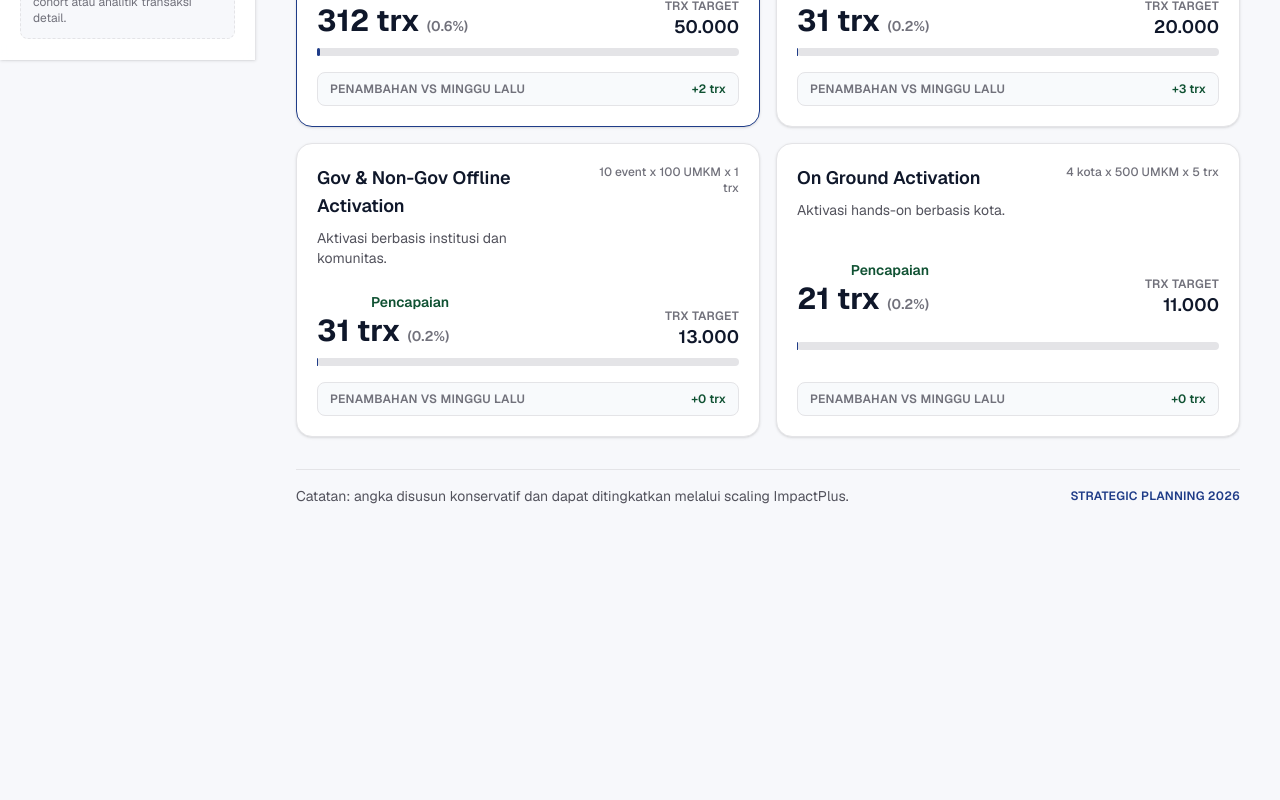
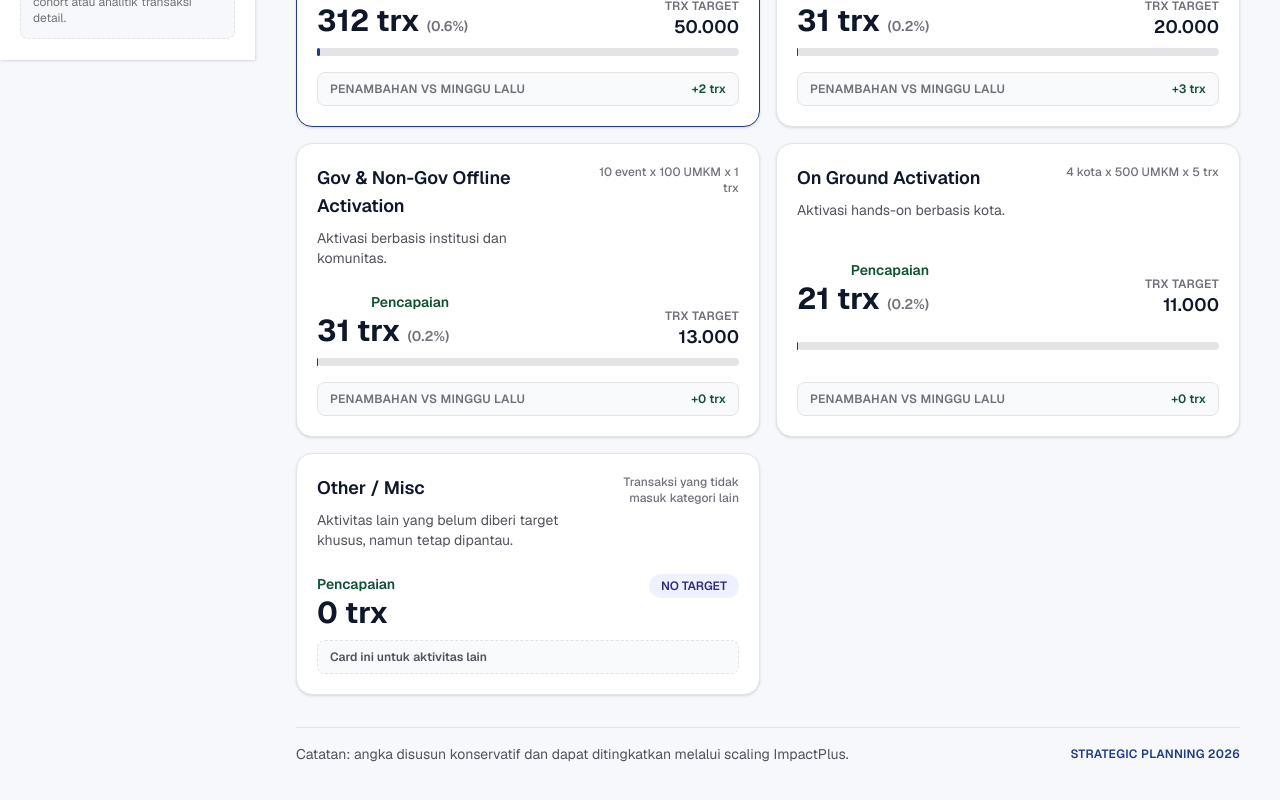
Before and after one commit to hnif85/partnershipdash, a Next.js app: page /activityTarget in a window 1280 px wide. Shown: the part 740-1540 px from the top of the page. Before the commit the page ends 1302 px from the top, so only its background shows below. Built offline with nearby package versions, Linux system fonts and the light colour scheme; no server answers.

Commit message:
speed up api customer

```diff
--- a/app/activityTarget/data.ts
+++ b/app/activityTarget/data.ts
@@ -8,6 +8,9 @@ export type Activity = {
   // Pertambahan pencapaian dibandingkan minggu lalu (dalam jumlah trx)
   weekDelta: number;
   highlight?: boolean;
+  // Optional flags for cards that don't follow the standard target flow
+  hasTarget?: boolean;
+  link?: boolean;
 };
 
 // Targets dipertahankan; hanya pencapaian di-update sesuai data terbaru pengguna.
@@ -69,6 +72,19 @@ export const activities: Activity[] = [
   },
 ];
 
+export const otherActivityCard: Activity = {
+  slug: "other",
+  title: "Other / Misc",
+  description: "Aktivitas lain yang belum diberi target khusus, namun tetap dipantau.",
+  meta: "Transaksi yang tidak masuk kategori lain",
+  target: 0,
+  achieved: 0,
+  weekDelta: 0,
+  highlight: false,
+  hasTarget: false,
+  link: false,
+};
+
 export const formatNumber = (value: number) => value.toLocaleString("id-ID");
 
 export const computeProgress = (achieved: number, target: number) =>
--- a/app/activityTarget/page.tsx
+++ b/app/activityTarget/page.tsx
@@ -3,6 +3,7 @@ import {
   activities,
   computeProgress,
   formatNumber,
+  otherActivityCard,
 } from "./data";
 
 export default function ActivityTargets() {
@@ -11,6 +12,10 @@ export default function ActivityTargets() {
   const totalProgress = computeProgress(totalAchieved, totalTarget);
   const today = new Date();
   const formattedDate = today.toLocaleDateString('id-ID', { day: 'numeric', month: 'long', year: 'numeric' });
+  const activityCards = [
+    ...activities.map((item) => ({ ...item, hasTarget: item.hasTarget ?? true, link: item.link ?? true })),
+    otherActivityCard,
+  ];
 
   return (
     <main className="min-h-screen bg-[#f7f8fb] text-zinc-900">
@@ -76,23 +81,23 @@ export default function ActivityTargets() {
         </header>
 
         <section className="grid gap-4 md:grid-cols-2">
-          {activities.map((activity) => {
-            const progress = computeProgress(activity.achieved, activity.target);
-            const change = activity.weekDelta;
+          {activityCards.map((activity) => {
+            const hasTarget = activity.hasTarget !== false;
+            const isLink = activity.link !== false;
+            const progress = hasTarget ? computeProgress(activity.achieved, activity.target) : null;
+            const change = activity.weekDelta ?? 0;
             const changeLabel =
               change >= 0
                 ? `+${formatNumber(change)}`
                 : `-${formatNumber(Math.abs(change))}`;
-            return (
-              <Link
-                key={activity.title}
-                href={`/activityTarget/${activity.slug}`}
-                className={`flex flex-col justify-between rounded-2xl border bg-white p-5 shadow-sm transition hover:-translate-y-0.5 hover:shadow-md ${
+            const cardClass = `flex flex-col justify-between rounded-2xl border bg-white p-5 shadow-sm transition hover:-translate-y-0.5 hover:shadow-md ${
               activity.highlight
                 ? "border-[#1f3c88] shadow-[0_0_0_2px_rgba(31,60,136,0.12)]"
                 : "border-zinc-200"
-                }`}
-              >
+            }`;
+
+            const content = (
+              <>
                 <div className="flex items-start justify-between gap-4">
                   <div className="space-y-2">
                     <div className="text-lg font-semibold text-[#0f172a]">{activity.title}</div>
@@ -101,6 +106,8 @@ export default function ActivityTargets() {
                   <div className="text-right text-xs font-medium text-zinc-500">{activity.meta}</div>
                 </div>
 
+                {hasTarget ? (
+                  <>
                     <div className="mt-6 flex items-end justify-between">
                       <div className="space-y-1 text-right">
                         <p className="text-sm font-semibold text-[#0f5132]">Pencapaian</p>
@@ -121,7 +128,7 @@ export default function ActivityTargets() {
                       <div className="relative h-2 w-full rounded-full bg-zinc-200">
                         <div
                           className="absolute inset-y-0 left-0 rounded-full bg-[#1f3c88]"
-                      style={{ width: `${Math.min(progress, 100)}%` }}
+                          style={{ width: `${Math.min(progress ?? 0, 100)}%` }}
                         />
                       </div>
                     </div>
@@ -134,7 +141,41 @@ export default function ActivityTargets() {
                         {changeLabel} trx
                       </span>
                     </div>
+                  </>
+                ) : (
+                  <div className="mt-6 space-y-3">
+                    <div className="flex items-start justify-between">
+                      <div className="space-y-1">
+                        <p className="text-sm font-semibold text-[#0f5132]">Pencapaian</p>
+                        <p className="text-3xl font-bold text-[#0f172a] leading-none">
+                          {formatNumber(activity.achieved)} trx
+                        </p>
+
+                      </div>
+                      <span className="rounded-full bg-[#eef2ff] px-3 py-1 text-xs font-semibold uppercase text-[#312e81]">
+                        No target
+                      </span>
+                    </div>
+                    <div className="rounded-lg border border-dashed border-zinc-200 bg-[#f8fafc] px-3 py-2 text-xs font-semibold text-zinc-600">
+                      Card ini untuk aktivitas lain
+                    </div>
+                  </div>
+                )}
+              </>
+            );
+
+            return isLink ? (
+              <Link
+                key={activity.slug}
+                href={`/activityTarget/${activity.slug}`}
+                className={cardClass}
+              >
+                {content}
               </Link>
+            ) : (
+              <div key={activity.slug} className={cardClass}>
+                {content}
+              </div>
             );
           })}
         </section>
--- a/lib/activityTargets.ts
+++ b/lib/activityTargets.ts
@@ -17,6 +17,7 @@ export type ActivityCustomer = {
   country: string;
   referal_code: string;
   referral_partner: string;
+  activity_slug?: ActivitySlug | null;
   created_at?: string;
 };
 
@@ -25,6 +26,7 @@ export async function getActivityAchievementsFromDB(): Promise<Record<ActivitySl
   const query = `
     SELECT
       COALESCE(rp.partner, 'N/A') AS referral_name,
+      rp.activity_slug AS activity_slug,
       COUNT(*) AS trx_count,
       COUNT(DISTINCT t.customer_guid::uuid) AS buyers,
       COALESCE(SUM(t.grand_total), 0) AS revenue_idr
@@ -40,6 +42,7 @@ export async function getActivityAchievementsFromDB(): Promise<Record<ActivitySl
 
   const { rows } = await pool.query<{
     referral_name: string | null;
+    activity_slug: ActivitySlug | null;
     trx_count: string | number;
     buyers: string | number;
     revenue_idr: string | number;
@@ -60,7 +63,7 @@ export async function getActivityAchievementsFromDB(): Promise<Record<ActivitySl
   };
 
   for (const row of rows) {
-    const slug = mapReferralToActivity(row.referral_name);
+    const slug = row.activity_slug || mapReferralToActivity(row.referral_name);
     base[slug].achieved += Number(row.trx_count) || 0;
     base[slug].uniqueBuyers += Number(row.buyers) || 0;
     base[slug].revenueIdr += Number(row.revenue_idr) || 0;
@@ -89,8 +92,10 @@ export async function getActivityCustomersFromDB(
         c.country,
         COALESCE(c.referal_code, '') AS referal_code,
         COALESCE(rp.partner, 'N/A') AS referral_partner,
+        rp.activity_slug,
         c.created_at,
         CASE
+          WHEN rp.activity_slug IS NOT NULL THEN rp.activity_slug
           WHEN rp.partner ~* '(smesco|rumah\\s+bumn|\\bcliff\\b|csr|corporate|bumn)' THEN 'impact-plus'
           WHEN rp.partner ~* '(kabupaten|pemkab|pemkot|pemprov|dinas|disdag|dinkop|oga\\s+sukabumi|trainer\\s+sukabumi)' THEN 'gov-non-gov-offline-activation'
           WHEN rp.partner ~* '(kompak\\s*tangsel|tangan\\s+diatas|rohmat\\s+digital|chapter|kota\\b|roadshow|offline|tracking\\s*iklan)' THEN 'on-ground-activation'
@@ -98,21 +103,23 @@ export async function getActivityCustomersFromDB(
           WHEN rp.partner ~* '(academy|bootcamp|pelatihan|kelas|training)' THEN 'mwx-academy'
           WHEN rp.partner ~* '^(n/a)$' OR rp.partner IS NULL OR rp.partner ~* '^$' OR rp.partner ~* 'ads' OR rp.partner ~* 'online' THEN 'digital-activation'
           ELSE 'digital-activation' -- fallback sama seperti mapReferralToActivity
-        END AS activity_slug
+        END AS activity_slug_resolved
       FROM cms_customers c
       LEFT JOIN referral_partners rp ON c.referal_code = rp.code
       LEFT JOIN demo_excluded_emails dee ON c.email = dee.email AND dee.is_active = true
       WHERE dee.email IS NULL
     )
-    SELECT guid, full_name, email, phone_number, city, country, referal_code, referral_partner, created_at
+    SELECT guid, full_name, email, phone_number, city, country, referal_code, referral_partner, activity_slug, activity_slug_resolved, created_at
     FROM categorized
-    WHERE activity_slug = $1
+    WHERE COALESCE(activity_slug, activity_slug_resolved) = $1
     ORDER BY created_at DESC NULLS LAST
     LIMIT $2
   `;
 
   const values = [slug, limit];
-  const { rows } = await pool.query<ActivityCustomer>(query, values);
+  const { rows } = await pool.query<
+    ActivityCustomer & { activity_slug_resolved: ActivitySlug | null }
+  >(query, values);
 
   // Normalisasi teks agar konsisten di UI
   return rows.map((row) => ({
@@ -124,5 +131,6 @@ export async function getActivityCustomersFromDB(
     country: row.country || "",
     referal_code: row.referal_code || "",
     referral_partner: row.referral_partner || "N/A",
+    activity_slug: (row.activity_slug as ActivitySlug | null) || row.activity_slug_resolved || null,
   }));
 }
--- a/lib/cmsCustomers.ts
+++ b/lib/cmsCustomers.ts
@@ -110,6 +110,8 @@ export async function getCmsCustomers(
   statusFilter: string = 'all',
   churnFilter: string = 'all'
 ): Promise<CmsCustomer[]> {
+  const startQueryTime = Date.now();
+
   if (!process.env.DATABASE_URL) {
     throw new Error("DATABASE_URL is not configured");
   }
@@ -210,8 +212,43 @@ export async function getCmsCustomers(
   const whereClauseBase = whereConditions.length > 0 ? `WHERE ${whereConditions.join(' AND ')}` : '';
   const demoFilter = whereConditions.length > 0 ? ' AND dee.email IS NULL' : ' WHERE dee.email IS NULL';
 
-  // Optimized query using JOIN instead of subqueries for better performance
+  // Rewritten to constrain heavy credit_manager_transactions aggregation to the paginated customer set
+  // so we don't scan the whole table on every request.
   const query = `
+    WITH filtered AS (
+      SELECT c.*
+      FROM cms_customers c
+      LEFT JOIN demo_excluded_emails dee ON dee.email = c.email AND dee.is_active = true
+      ${whereClauseBase}${demoFilter}
+      ORDER BY c.created_at DESC
+      LIMIT $${paramIndex} OFFSET $${paramIndex + 1}
+    ),
+    credit_totals AS (
+      SELECT
+        cmt.user_id,
+        SUM(CASE WHEN LOWER(cmt.type) = 'credit' THEN cmt.amount ELSE 0 END) AS credit_added,
+        SUM(CASE WHEN LOWER(cmt.type) = 'debit' THEN cmt.amount ELSE 0 END) AS credit_used
+      FROM credit_manager_transactions cmt
+      WHERE cmt.user_id IN (SELECT guid::uuid FROM filtered)
+      GROUP BY cmt.user_id
+    ),
+    debit_stats AS (
+      SELECT
+        cmt.user_id,
+        MAX(cmt.created_at) FILTER (WHERE LOWER(cmt.type) = 'debit') AS last_debit_at
+      FROM credit_manager_transactions cmt
+      WHERE cmt.user_id IN (SELECT guid::uuid FROM filtered)
+      GROUP BY cmt.user_id
+    ),
+    app_totals AS (
+      SELECT
+        cmt.user_id,
+        array_agg(DISTINCT cmt.product_name) AS applications
+      FROM credit_manager_transactions cmt
+      WHERE cmt.product_name IS NOT NULL
+        AND cmt.user_id IN (SELECT guid::uuid FROM filtered)
+      GROUP BY cmt.user_id
+    )
     SELECT c.guid,
            c.username,
            c.full_name,
@@ -258,30 +295,10 @@ export async function getCmsCustomers(
            COALESCE(app_totals.applications, ARRAY[]::text[]) AS applications,
            NULL AS app_credits,
            COALESCE(training_data.training_data, '[]'::json) AS training_data
-    FROM cms_customers c
-    LEFT JOIN (
-      SELECT
-        cmt.user_id,
-        SUM(CASE WHEN LOWER(cmt.type) = 'credit' THEN cmt.amount ELSE 0 END) AS credit_added,
-        SUM(CASE WHEN LOWER(cmt.type) = 'debit' THEN cmt.amount ELSE 0 END) AS credit_used
-      FROM credit_manager_transactions cmt
-      GROUP BY cmt.user_id
-    ) credit_totals ON credit_totals.user_id = c.guid::uuid
-    LEFT JOIN (
-      SELECT
-        cmt.user_id,
-        MAX(cmt.created_at) FILTER (WHERE LOWER(cmt.type) = 'debit') AS last_debit_at
-      FROM credit_manager_transactions cmt
-      GROUP BY cmt.user_id
-    ) debit_stats ON debit_stats.user_id = c.guid::uuid
-    LEFT JOIN (
-      SELECT
-        cmt.user_id,
-        array_agg(DISTINCT cmt.product_name) AS applications
-      FROM credit_manager_transactions cmt
-      WHERE cmt.product_name IS NOT NULL
-      GROUP BY cmt.user_id
-    ) app_totals ON app_totals.user_id = c.guid::uuid
+    FROM filtered c
+    LEFT JOIN credit_totals ON credit_totals.user_id = c.guid::uuid
+    LEFT JOIN debit_stats ON debit_stats.user_id = c.guid::uuid
+    LEFT JOIN app_totals ON app_totals.user_id = c.guid::uuid
     LEFT JOIN LATERAL (
       SELECT json_agg(
         jsonb_build_object(
@@ -311,15 +328,13 @@ export async function getCmsCustomers(
       FROM profile p
       WHERE LOWER(p.customer_guid) = LOWER(c.guid::text)
     ) training_data ON TRUE
-    LEFT JOIN demo_excluded_emails dee ON dee.email = c.email AND dee.is_active = true
-    ${whereClauseBase}${demoFilter}
-    ORDER BY c.created_at DESC
-    LIMIT $${paramIndex} OFFSET $${paramIndex + 1}
   `;
 
   params.push(limit, offset);
 
   const result = await pool.query<CmsCustomerRow>(query, params);
+  const queryTime = Date.now() - startQueryTime;
+  console.log(`[getCmsCustomers] Query executed in ${queryTime}ms, returned ${result.rows.length} rows`);
 
   // Add mailinator emails to excluded list
   const mailinatorEmails = result.rows
@@ -347,6 +362,8 @@ export async function getCmsCustomers(
 }
 
 export async function getCmsCustomersCount(search: string = '', referralPartnerFilter: string = 'all', appFilter: string = 'all', statusFilter: string = 'all', churnFilter: string = 'all'): Promise<number> {
+  const startTime = Date.now();
+
   if (!process.env.DATABASE_URL) {
     throw new Error("DATABASE_URL is not configured");
   }
@@ -453,6 +470,8 @@ export async function getCmsCustomersCount(search: string = '', referralPartnerF
   `;
 
   const result = await pool.query(countQuery, params);
+  const queryTime = Date.now() - startTime;
+  console.log(`[getCmsCustomersCount] Query executed in ${queryTime}ms, total count: ${result.rows[0].count}`);
   return parseInt(result.rows[0].count);
 }
 
```
Also changed, not shown: app/activityTarget/[slug]/page.tsx (+4 -5 lines), app/api/cms-customers/route.ts (+28 -5 lines), 2 other files (tests, documents, lock files or other folders). Lines whose indentation alone changed are shown as unchanged.
